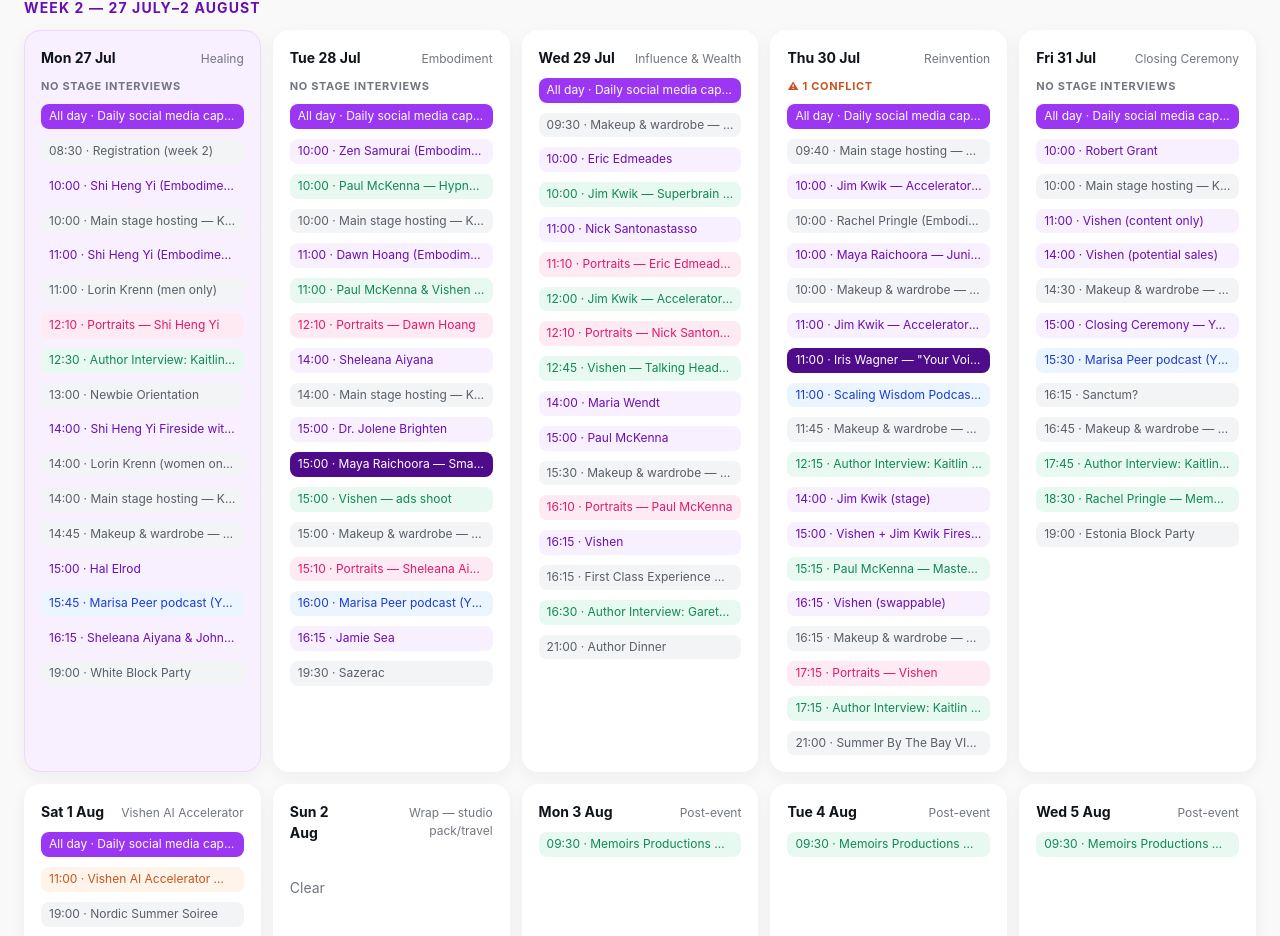
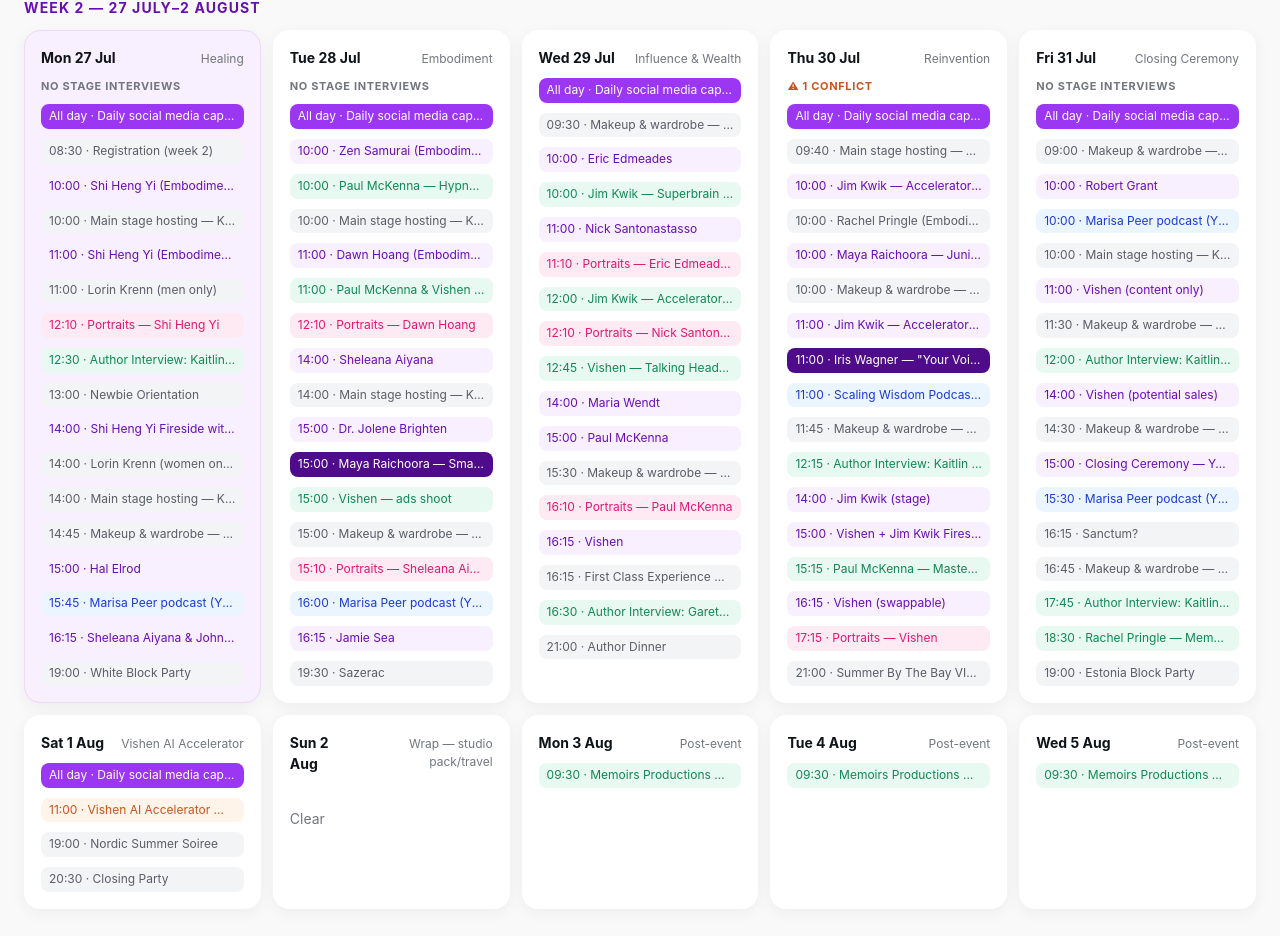
Before and after one commit to garethwinter-cpu/mindvalley-u-production, a React (Vite) app: page / in a window 1280 px wide. Shown: the part 1779-2715 px from the top of the page. Built offline with nearby package versions, Linux system fonts and the light colour scheme; a web font is replaced by a local one.

Commit message:
Fri 31: move Lee Holden interview to 12:00-14:00; add Marisa x Jim Kwik YMYR podcast 10:00-11:30
Co-Authored-By: Claude Opus 5 <noreply@anthropic.com>

```diff
--- a/src/data/productions.ts
+++ b/src/data/productions.ts
@@ -768,9 +768,9 @@ export const PRODUCTION_EVENTS: ScheduleEvent[] = [
   // completed Kristina/Jeffrey/Chiara episodes + her Kaitlin author interview.
   {
     id: 'int-lee-holden',
-    date: '2026-07-30',
-    start: '17:15',
-    end: '19:15',
+    date: '2026-07-31',
+    start: '12:00',
+    end: '14:00',
     title: 'Author Interview: Kaitlin & Lee Holden (2-hour session)',
     type: 'production',
     location: STUDIO,
@@ -779,7 +779,22 @@ export const PRODUCTION_EVENTS: ScheduleEvent[] = [
     director: 'nadir',
     priority: 6,
     status: 'confirmed',
-    notes: 'LOCKED + EXTENDED to a full 2 hours (Gareth, 27 Jul). Moved off Fri 31 (was 14:45–15:30): Friday couldn\'t hold a buffered 2h block — a 14:00–16:00 slot would jam between the Eric masterclass and Rachel\'s locked podcast with zero reset, and Rachel flies Sat so her block can\'t move. Thu 30 17:15–19:15 is the clean 2h home (after the McKenna assets wrap 17:15), and it also lightens Friday. Kaitlin hosts; Lee makeup 16:45–17:15. Nadir operates. No other shoots displaced.',
+    notes: 'MOVED to Fri 31 Jul 12:00–14:00 (Gareth, 30 Jul). Full 2-hour locked session. Friday now has room since the Eric masterclass was cancelled: studio free from the Marisa × Kwik podcast (ends 11:30) until Rachel\'s block at 15:30. Kaitlin hosts — she comes straight off Main Stage hosting (10:00–12:00), so she has NO gap before this; venues are walkable but she needs to be prepped beforehand. Lee\'s window runs to 2 Aug. Nadir operates on unit 2.',
+  },
+  {
+    id: 'pod-marisa-kwik',
+    date: '2026-07-31',
+    start: '10:00',
+    end: '11:30',
+    title: 'Marisa Peer podcast (YMYR) — guest Jim Kwik',
+    type: 'podcast',
+    location: STUDIO,
+    speakers: ['marisa-peer', 'jim-kwik'],
+    crew: UNIT1,
+    director: 'gareth',
+    cameraOps: ['khairul'],
+    status: 'confirmed',
+    notes: 'ADDED (Gareth, 30 Jul) — Fri 31 Jul 10:00–11:30, 90 min. Jim Kwik on Marisa\'s "Your Mind, Your Rules" podcast. Opens Friday in the studio: both are free that morning (Kwik has no Friday stage session; Marisa is clear until her 14:30 makeup call), and the room is empty until Lee\'s 12:00 interview. No Vishen, so it does not touch his 11:00–12:00 Main Stage content slot. Unit 1 (Khairul), Gareth directs. Makeup call 09:00–10:00.',
   },
   {
     id: 'pod-marisa-rachel',
```
